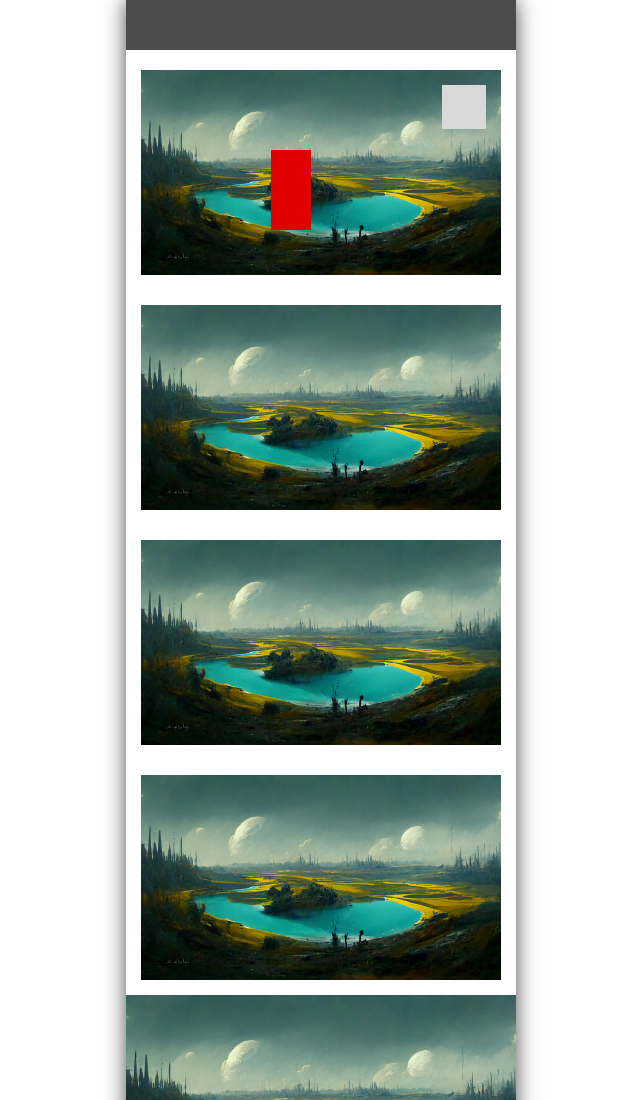
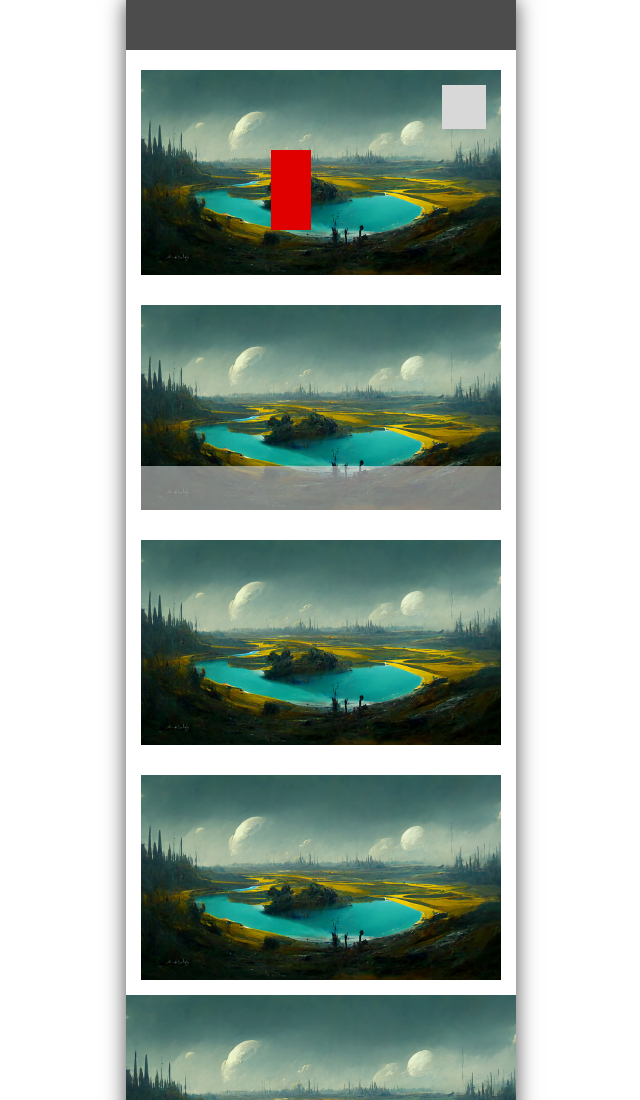
Before and after one commit to GLucile/position-1, a website built with Parcel: page src/index.html in a window 1280 px wide. Shown: the top 1100 px of the page, without its empty margins (319-959 px from the left). Built offline with nearby package versions, Linux system fonts and the light colour scheme.

Commit message:
Code css position 2

```diff
--- a/src/css/main.css
+++ b/src/css/main.css
@@ -89,4 +89,16 @@ body {
   left: -130;
 }
 
+.position-2 {
+  position: relative;
 }
+
+.bottom-banner {
+  opacity: 0.58;
+  background: #D8D8D8;
+  padding: 22px 180px;
+  position: absolute;
+  bottom: 15px;
+}
+
+}
```
